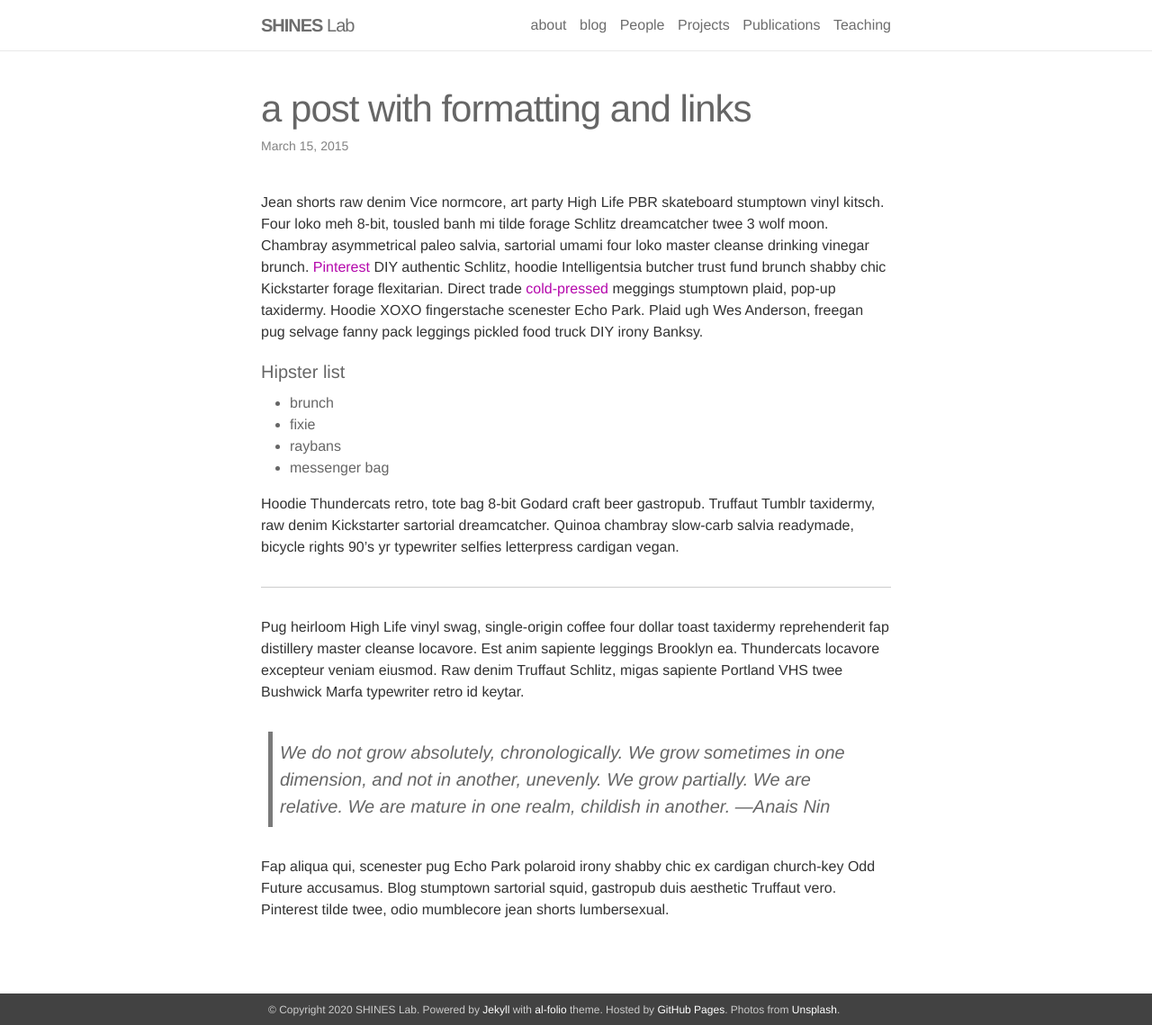
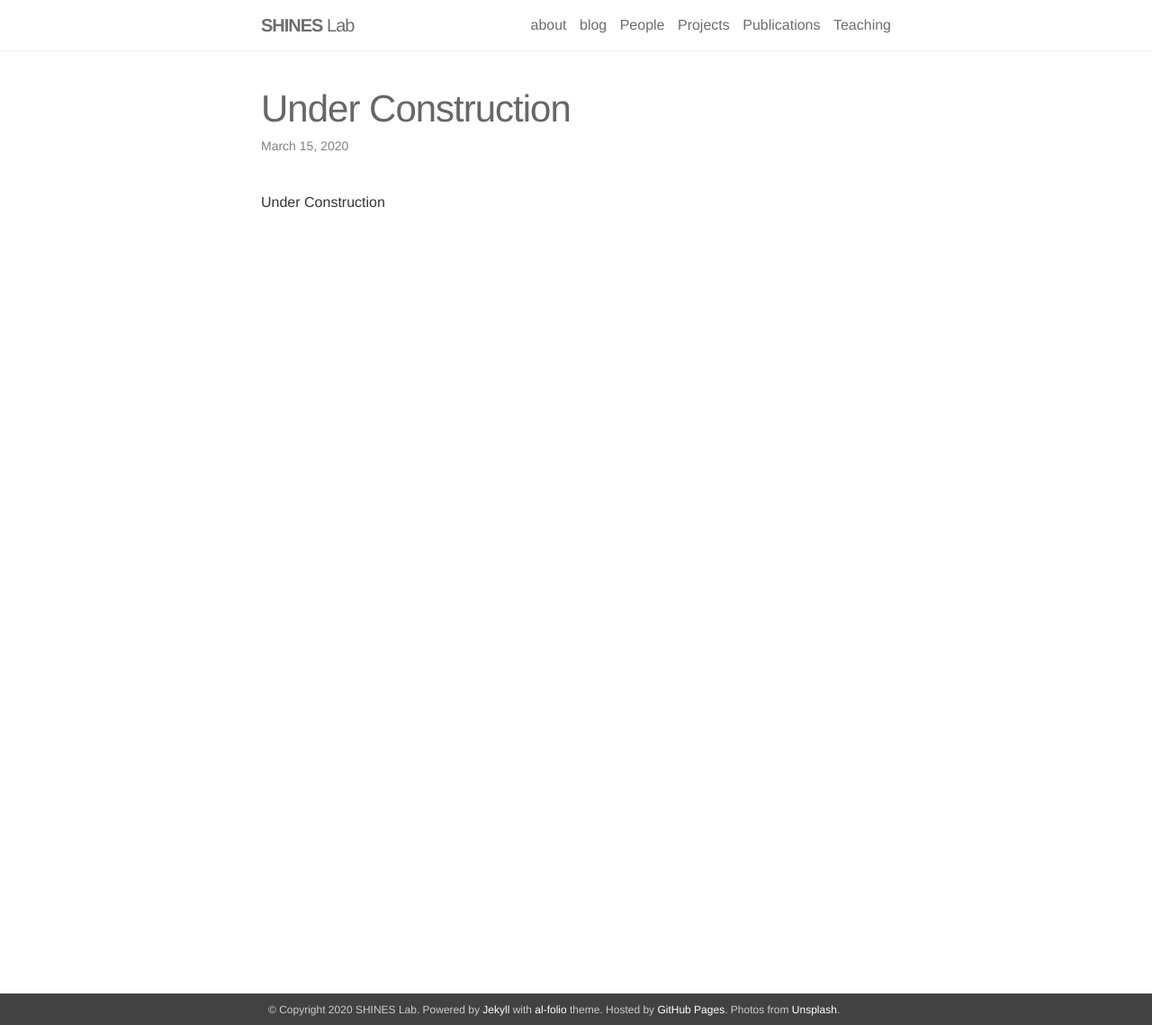
Before and after one commit to shines-lab/shines-lab.github.io, a Jekyll site: the page built from _posts/2015-03-15-formatting-and-links.markdown, in a window 1280 px wide and 1139 px high. Shown: the whole window at 90% size. Built offline with Jekyll 4.4.1, drawn with Linux system fonts in a browser that asks for light colours; nearby versions of some CDN libraries.

Commit message:
Update 2015-03-15-formatting-and-links.markdown

```diff
--- a/_posts/2015-03-15-formatting-and-links.markdown
+++ b/_posts/2015-03-15-formatting-and-links.markdown
@@ -1,28 +1,7 @@
 ---
 layout: post
-title:  a post with formatting and links
-date:   2015-03-15 16:40:16
-description: march & april, looking forward to summer
+title:  Under Construction
+date:   2020-03-15 16:40:16
+description: Under Construction
 ---
-Jean shorts raw denim Vice normcore, art party High Life PBR skateboard stumptown vinyl kitsch. Four loko meh 8-bit, tousled banh mi tilde forage Schlitz dreamcatcher twee 3 wolf moon. Chambray asymmetrical paleo salvia, sartorial umami four loko master cleanse drinking vinegar brunch. <a href="https://www.pinterest.com" target="blank">Pinterest</a> DIY authentic Schlitz, hoodie Intelligentsia butcher trust fund brunch shabby chic Kickstarter forage flexitarian. Direct trade <a href="https://en.wikipedia.org/wiki/Cold-pressed_juice" target="blank">cold-pressed</a> meggings stumptown plaid, pop-up taxidermy. Hoodie XOXO fingerstache scenester Echo Park. Plaid ugh Wes Anderson, freegan pug selvage fanny pack leggings pickled food truck DIY irony Banksy.
-
-#### Hipster list
-<ul>
-    <li>brunch</li>
-    <li>fixie</li>
-    <li>raybans</li>
-    <li>messenger bag</li>
-</ul>
-
-Hoodie Thundercats retro, tote bag 8-bit Godard craft beer gastropub. Truffaut Tumblr taxidermy, raw denim Kickstarter sartorial dreamcatcher. Quinoa chambray slow-carb salvia readymade, bicycle rights 90's yr typewriter selfies letterpress cardigan vegan.
-
-<hr>
-
-Pug heirloom High Life vinyl swag, single-origin coffee four dollar toast taxidermy reprehenderit fap distillery master cleanse locavore. Est anim sapiente leggings Brooklyn ea. Thundercats locavore excepteur veniam eiusmod. Raw denim Truffaut Schlitz, migas sapiente Portland VHS twee Bushwick Marfa typewriter retro id keytar.
-
-<blockquote>
-    We do not grow absolutely, chronologically. We grow sometimes in one dimension, and not in another, unevenly. We grow partially. We are relative. We are mature in one realm, childish in another.
-    —Anais Nin
-</blockquote>
-
-Fap aliqua qui, scenester pug Echo Park polaroid irony shabby chic ex cardigan church-key Odd Future accusamus. Blog stumptown sartorial squid, gastropub duis aesthetic Truffaut vero. Pinterest tilde twee, odio mumblecore jean shorts lumbersexual.
+Under Construction
```
